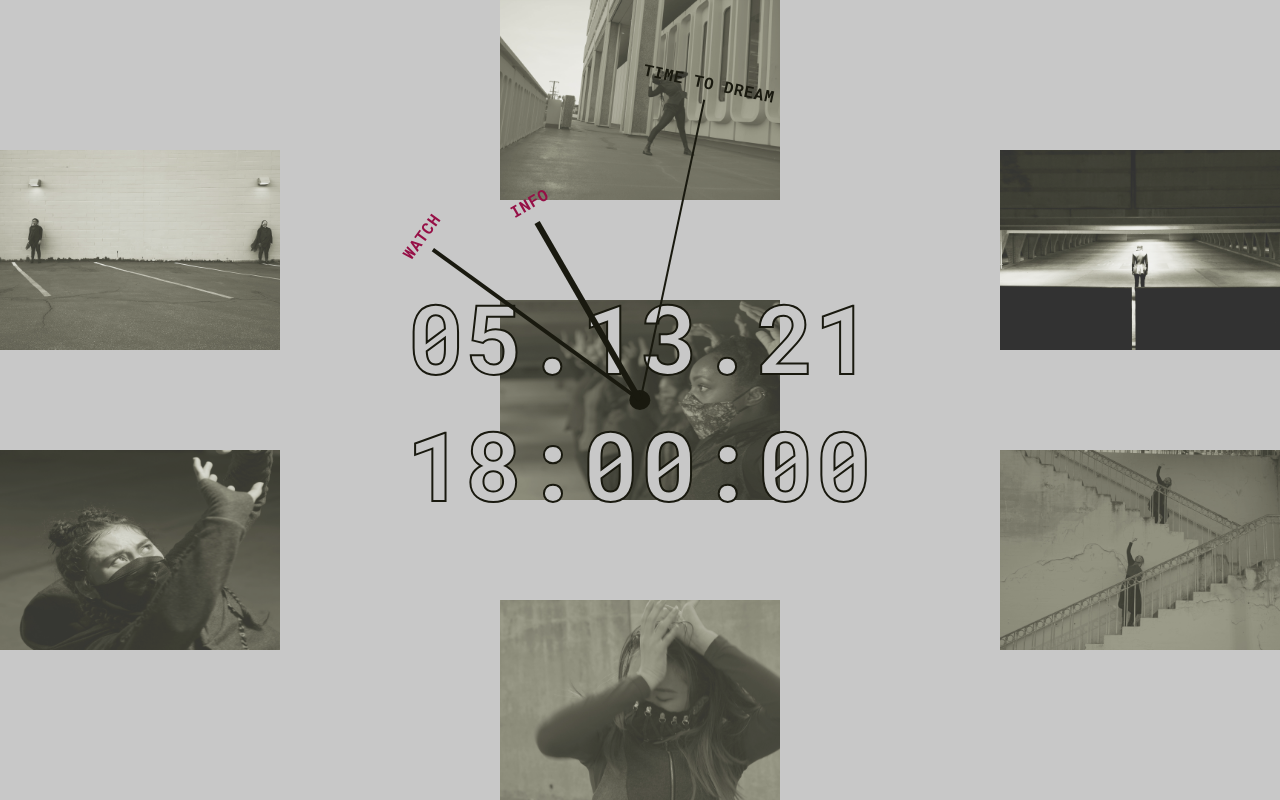
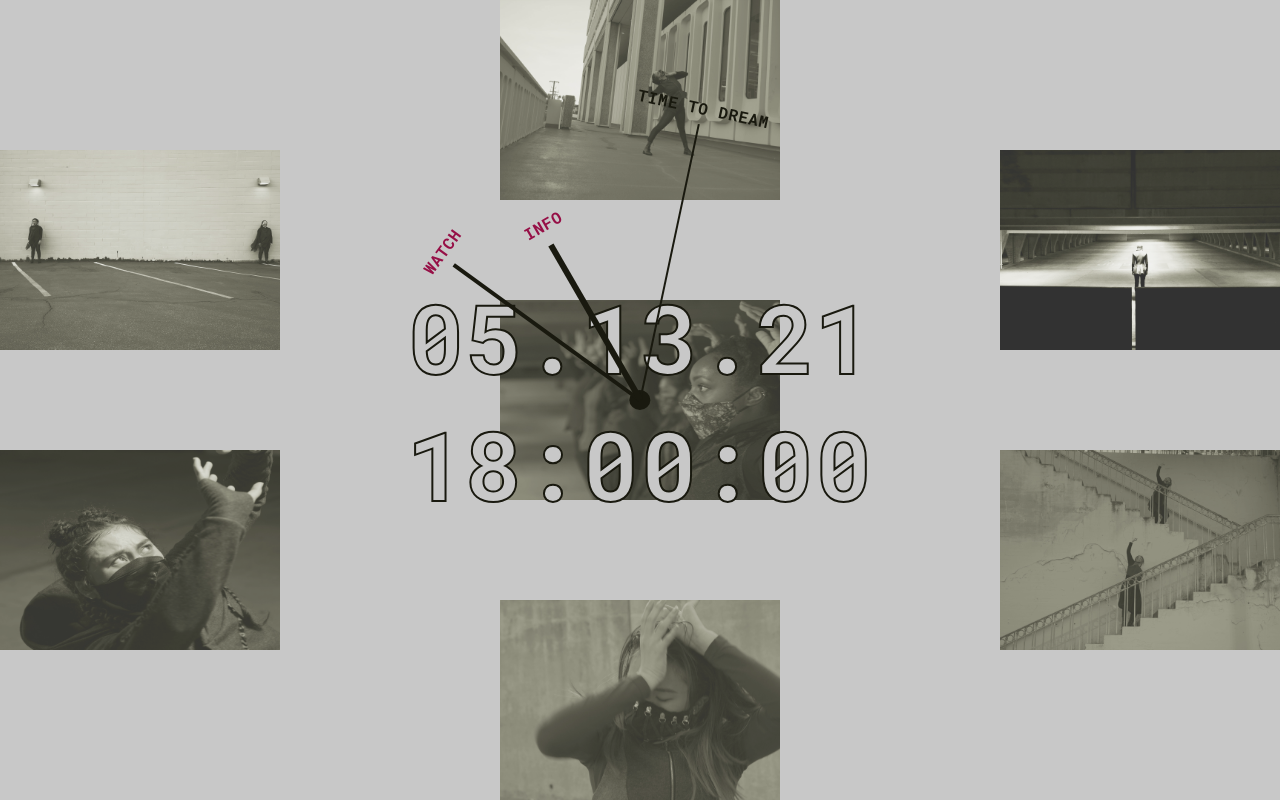
Before and after one commit to itsqiangwang/TTD-before-may13, a plain HTML site: page index.html in a window 1280 px wide. Drawn offline with Linux system fonts and the light colour scheme.

Commit message:
arms length

```diff
--- a/index.css
+++ b/index.css
@@ -61,32 +61,32 @@ analog clock
 }
 
 .clock-analog .clock-arm-hour{
-    width: 16vw;
+    width: 14vw;
     height: 6px;
     background-color: rgb(25,25,15);
     position: fixed;
     top: 50%;
-    left: 58%;
+    left: 57%;
     transform-origin: left;
 }
 
 .clock-analog .clock-arm-minute{
-    width: 20vw;
+    width: 18vw;
     height: 4px;
     background-color: rgb(25,25,15);
     position: fixed;
     top: 50%;
-    left: 60%;
+    left: 59%;
     transform-origin: left;
 }
 
 .clock-analog .clock-arm-second{
-    width: 24vw;
+    width: 22vw;
     height: 2px;
     background-color: rgb(25,25,15);
     position: fixed;
     top: 50%;
-    left: 62%;
+    left: 61%;
     transform-origin: left;
 }
 
```
